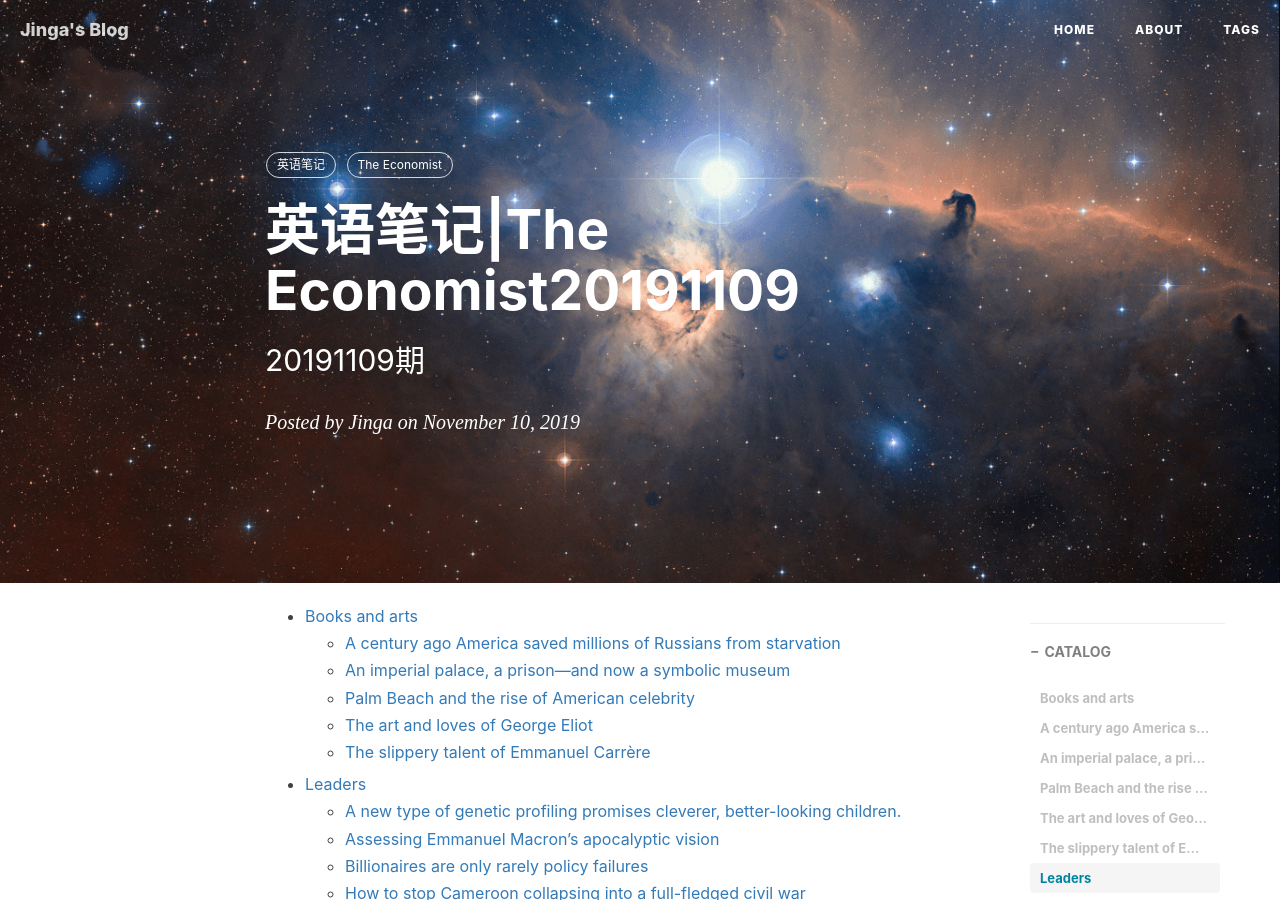
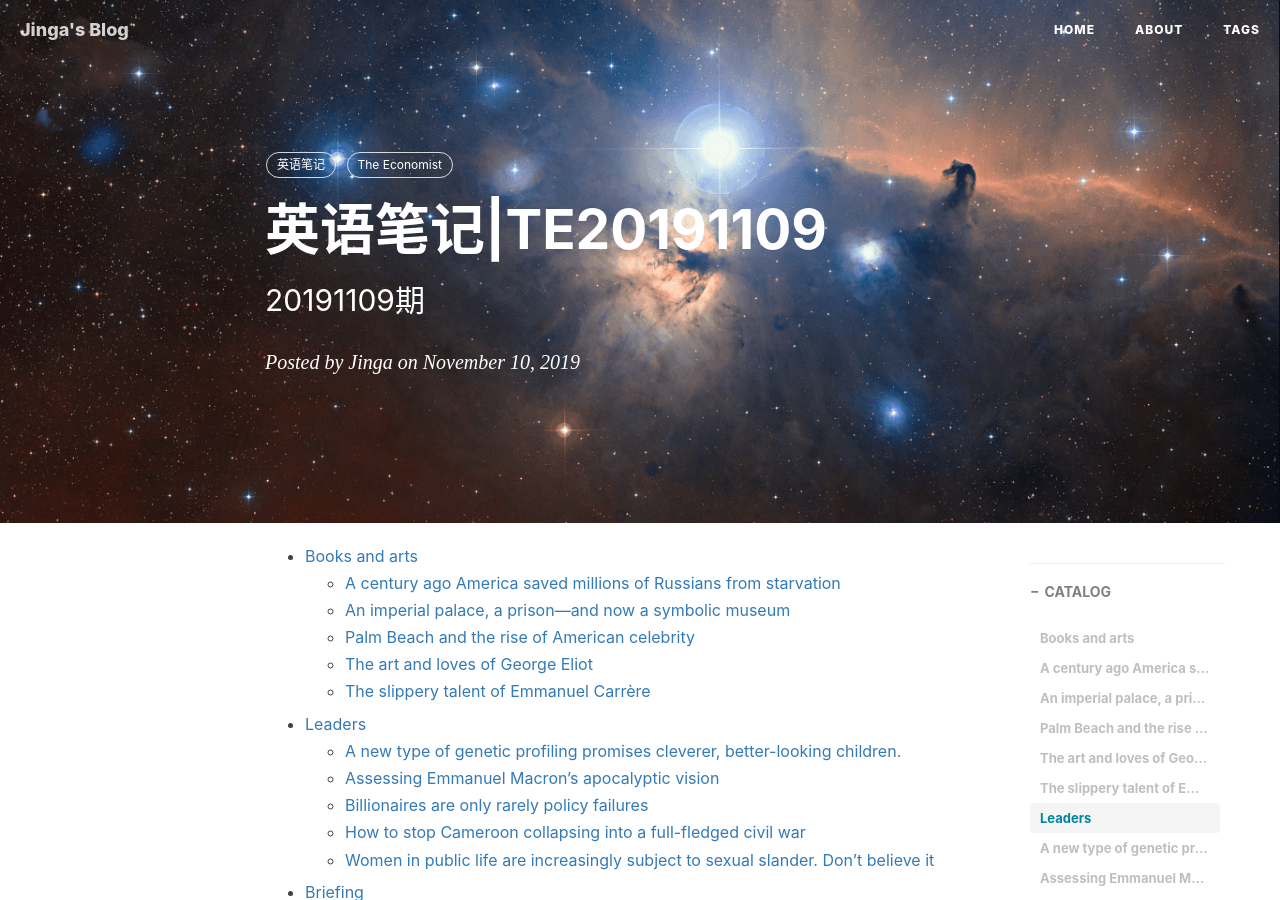
Before and after one commit to JingZHOUjinga/JingZhouJinga.github.io, a Jekyll site: the page built from _posts/2019-11-10-TheEconomist.md, in a window 1280 px wide and 900 px high. Built offline with Jekyll 4.4.1, drawn with Linux system fonts in a browser that asks for light colours; nearby versions of some CDN libraries; comment, search, counter and statistics services are not loaded.

Commit message:
Update 2019-11-10-TheEconomist.md

```diff
--- a/_posts/2019-11-10-TheEconomist.md
+++ b/_posts/2019-11-10-TheEconomist.md
@@ -1,6 +1,6 @@
 ---
 layout:     post
-title:      英语笔记|The Economist20191109
+title:      英语笔记|TE20191109
 subtitle:   20191109期
 date:       2019-11-10
 author:     Jinga
```
